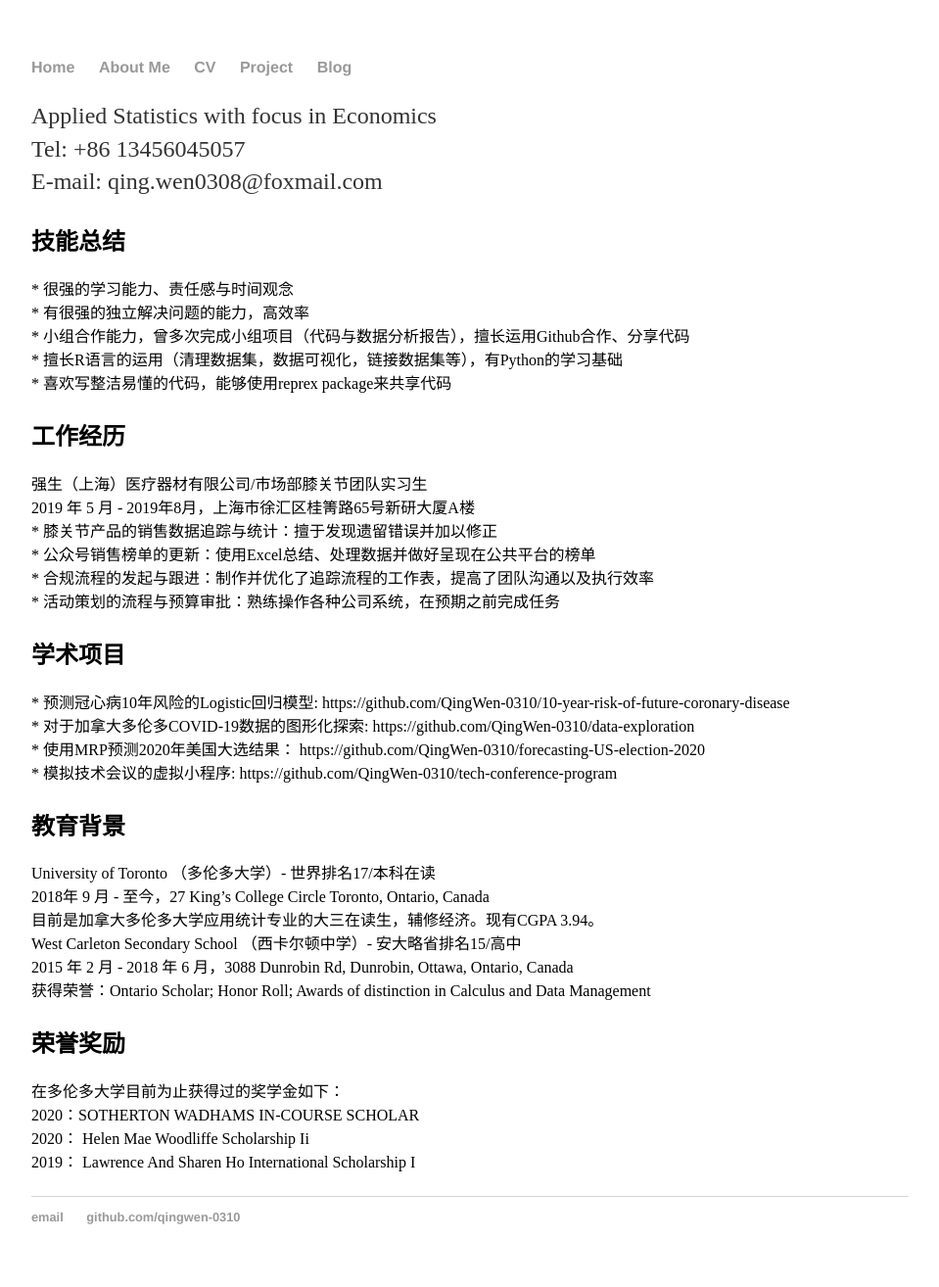
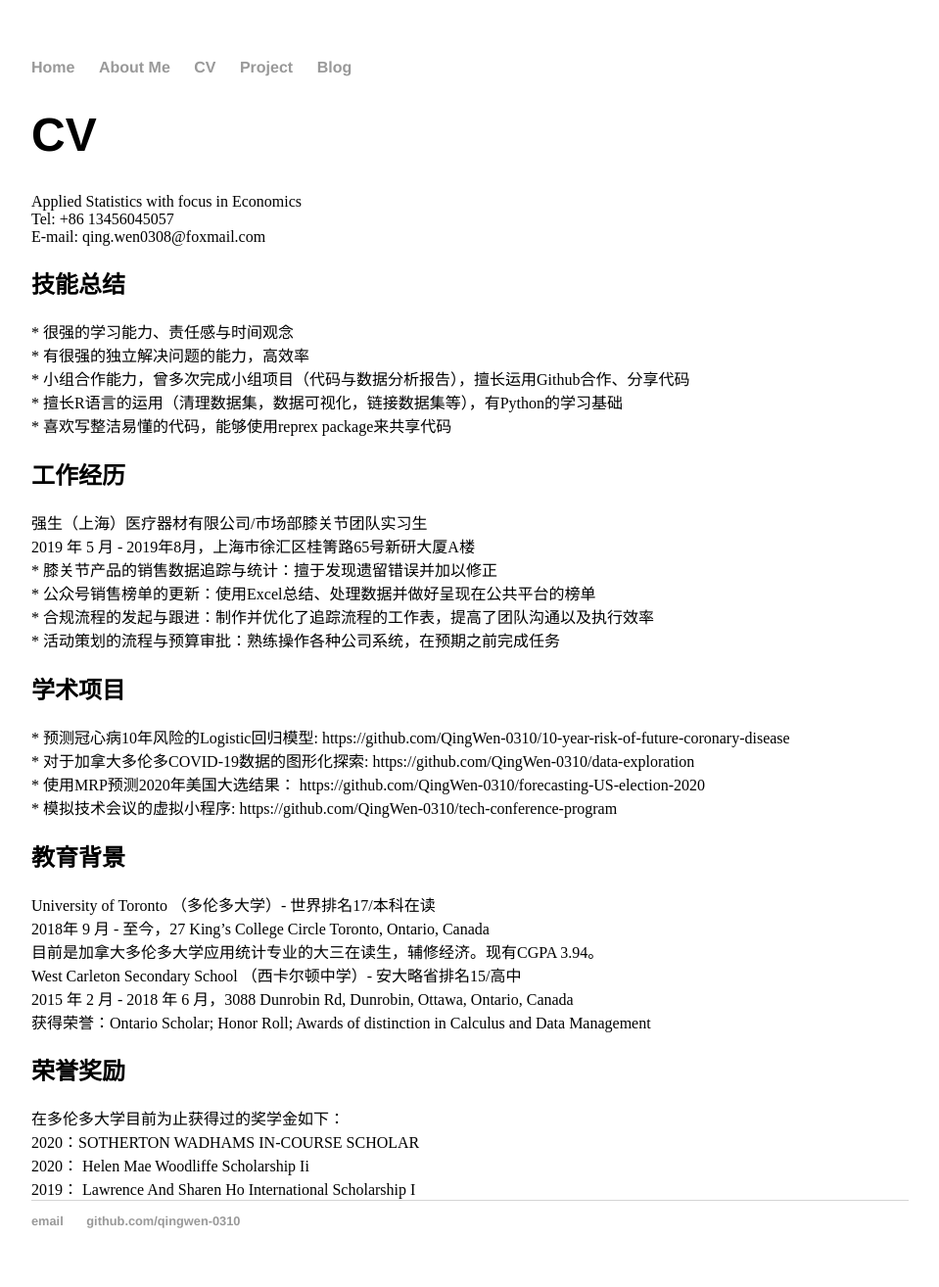
Before and after one commit to QingWen-0310/QingWen-0310.github.io, a Jekyll site: the page built from cv/index.html, in a window 1280 px wide. Shown: the whole page at 98% size, without its empty margins (160-1119 px from the left). Built offline with Jekyll 4.4.1, drawn with Linux system fonts in a browser that asks for light colours; Markdown is read by kramdown in place of the engine named in the settings.

Commit message:
Update index.html

```diff
--- a/cv/index.html
+++ b/cv/index.html
@@ -2,19 +2,18 @@
 layout: default
 title: CV
 ---
-<title>Qing Wen</title>
-	<body>
-		<P>Applied Statistics with focus in Economics<br>Tel: +86 13456045057 <br>E-mail: qing.wen0308@foxmail.com</P>
+<h1>{{page.title}}</h1>
+	<span>Applied Statistics with focus in Economics<br>Tel: +86 13456045057 <br>E-mail: qing.wen0308@foxmail.com
 
-<P>
+<span>
 <h2><b>技能总结</b></h2>
 * 很强的学习能力、责任感与时间观念 <br>
 * 有很强的独立解决问题的能力，高效率 <br>
 * 小组合作能力，曾多次完成小组项目（代码与数据分析报告），擅长运用Github合作、分享代码 <br>
 * 擅长R语言的运用（清理数据集，数据可视化，链接数据集等），有Python的学习基础 <br>
 * 喜欢写整洁易懂的代码，能够使用reprex package来共享代码 <br>
-</P>
-<P>
+
+<span>
 <h2><b>工作经历</b></h2>
 强生（上海）医疗器材有限公司/市场部膝关节团队实习生 <br>
 2019 年 5 月 - 2019年8月，上海市徐汇区桂箐路65号新研大厦A楼 <br>
@@ -22,8 +21,8 @@ title: CV
 * 公众号销售榜单的更新：使用Excel总结、处理数据并做好呈现在公共平台的榜单 <br>
 * 合规流程的发起与跟进：制作并优化了追踪流程的工作表，提高了团队沟通以及执行效率 <br>
 * 活动策划的流程与预算审批：熟练操作各种公司系统，在预期之前完成任务 <br>
-</P>
-<P>
+
+<span>
 <h2><b>学术项目</b></h2>
 * 预测冠心病10年风险的Logistic回归模型:
 https://github.com/QingWen-0310/10-year-risk-of-future-coronary-disease <br>
@@ -31,8 +30,8 @@ https://github.com/QingWen-0310/10-year-risk-of-future-coronary-disease <br>
 * 使用MRP预测2020年美国大选结果：
 https://github.com/QingWen-0310/forecasting-US-election-2020 <br>
 * 模拟技术会议的虚拟小程序: https://github.com/QingWen-0310/tech-conference-program  <br>
-</P>
-<P>
+
+<span>
 <h2><b>教育背景</b></h2>
 University of Toronto （多伦多大学）- 世界排名17/本科在读 <br>
 2018年 9 月 - 至今，27 King’s College Circle Toronto, Ontario, Canada <br>
@@ -40,12 +39,10 @@ University of Toronto （多伦多大学）- 世界排名17/本科在读 <br>
 West Carleton Secondary School （西卡尔顿中学）- 安大略省排名15/高中 <br>
 2015 年 2 月 - 2018 年 6 月，3088 Dunrobin Rd, Dunrobin, Ottawa, Ontario, Canada <br>
 获得荣誉：Ontario Scholar; Honor Roll; Awards of distinction in Calculus and Data Management <br>
-</P>
-<P>
+
+	<span>
 <h2><b>荣誉奖励</b></h2>
 在多伦多大学目前为止获得过的奖学金如下：<br>
 2020：SOTHERTON WADHAMS IN-COURSE SCHOLAR<br>
 2020： Helen Mae Woodliffe Scholarship Ii<br>
 2019： Lawrence And Sharen Ho International Scholarship I<br>
-</P>
-	</body>
```
